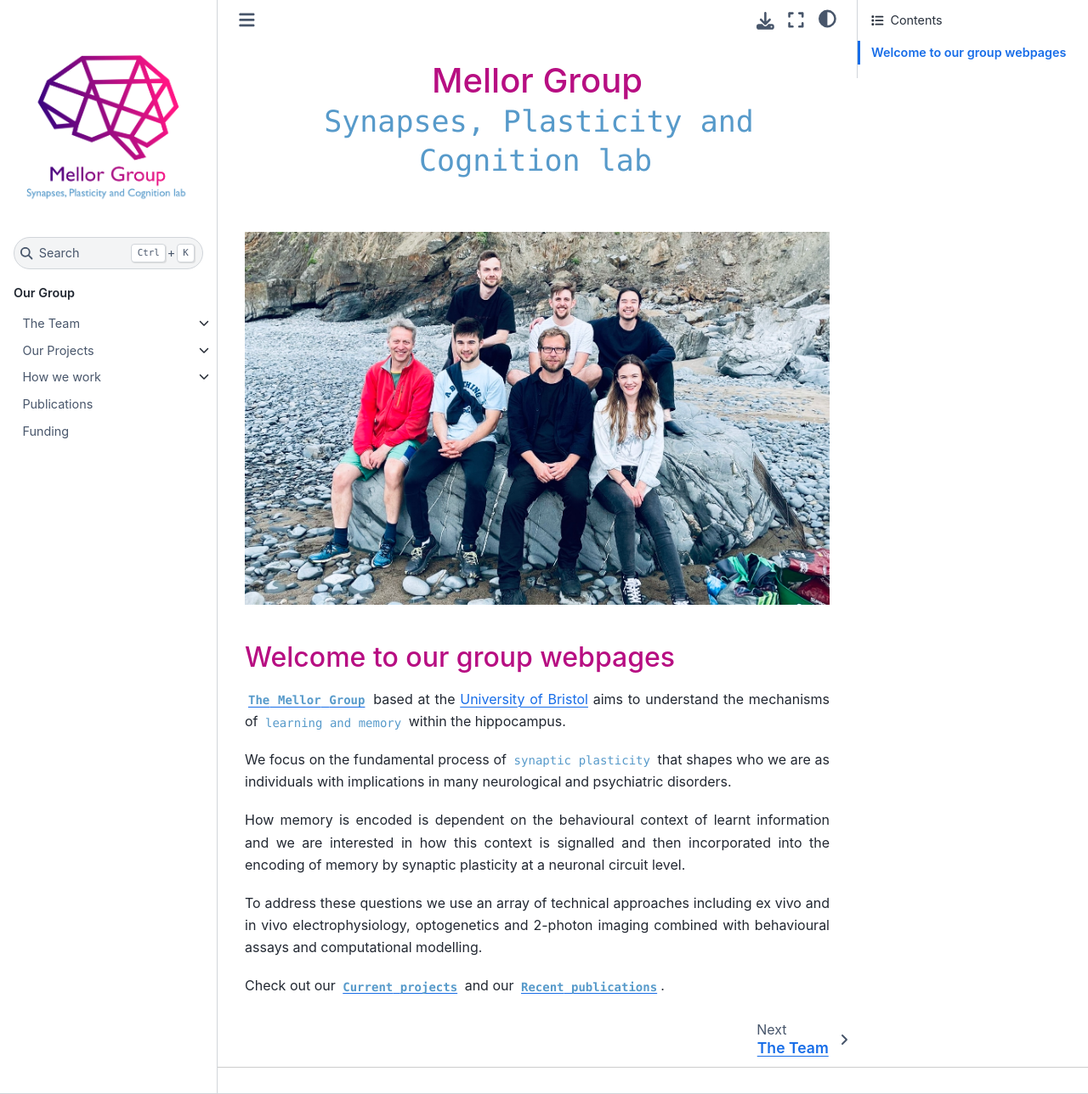
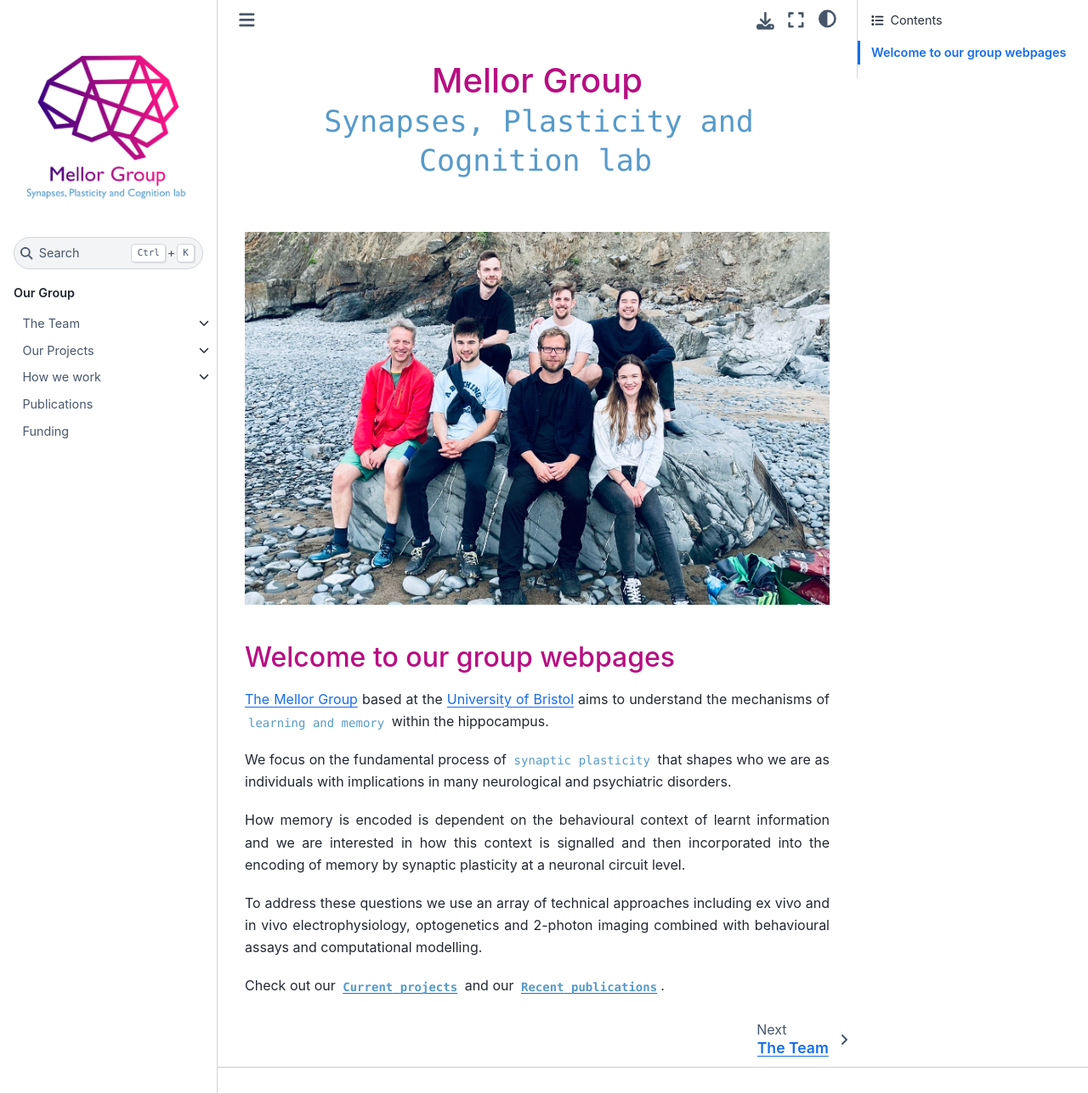
Before and after one commit to mellor-lab/mellor-lab.github.io, a Jupyter Book: the page built from book/contents/welcome.md, in a window 1280 px wide and 1288 px high. Shown: the whole window at 85% size. Built offline with Jupyter Book 1.0.4 settings and Sphinx 7.4.7 and the Sphinx Book theme 1.1.4, drawn with Linux system fonts in a browser that asks for light colours.

Commit message:
updated the lab photos

````diff
--- a/book/contents/welcome.md
+++ b/book/contents/welcome.md
@@ -1,13 +1,13 @@
 # <center> Mellor Group <br> `Synapses, Plasticity and Cognition lab`</center>
 
-```{image} img/Lab_photo_2022.jpeg
+```{image} img/lab_photo_2022.jpg
 :width: 750px
 :align: center
 ```
 
 ### Welcome to our group webpages
 
-[`The Mellor Group`](our-team/current-members) based at the [University of Bristol](https://www.bristol.ac.uk/phys-pharm-neuro/) aims to understand the mechanisms of `learning and memory` within the hippocampus.
+[The Mellor Group](our-team/current-members) based at the [University of Bristol](https://www.bristol.ac.uk/phys-pharm-neuro/) aims to understand the mechanisms of `learning and memory` within the hippocampus.
 
 We focus on the fundamental process of `synaptic plasticity` that shapes who we are as individuals with implications in many neurological and psychiatric disorders.
 
````
Also changed, not shown: book/contents/our-team/overview.md (+1 -1 lines), book/contents/img/lab_photo_2022.jpg (renamed from book/contents/img/Lab_photo_2022.jpeg), book/contents/img/labretreats/lab_photo_2022.jpg (renamed from book/contents/img/labretreats/Lab_photo_2022.jpeg).
